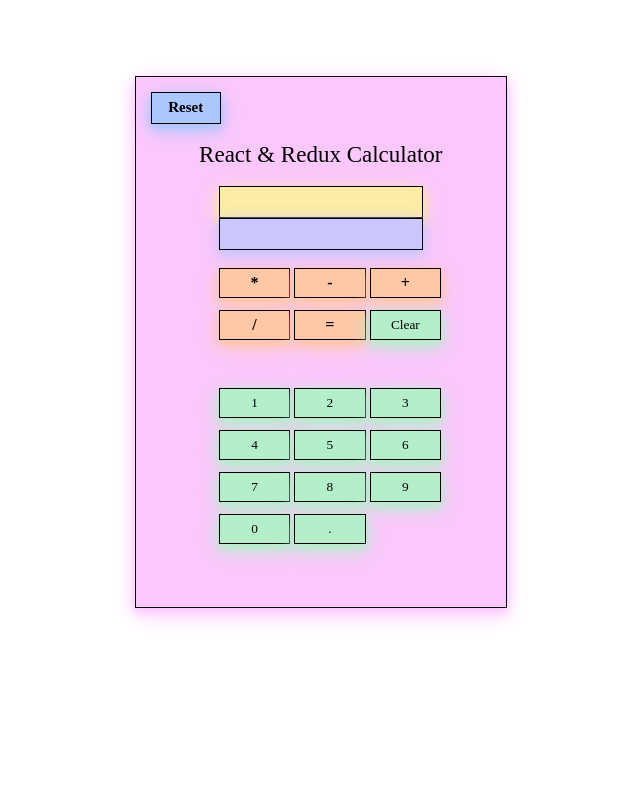
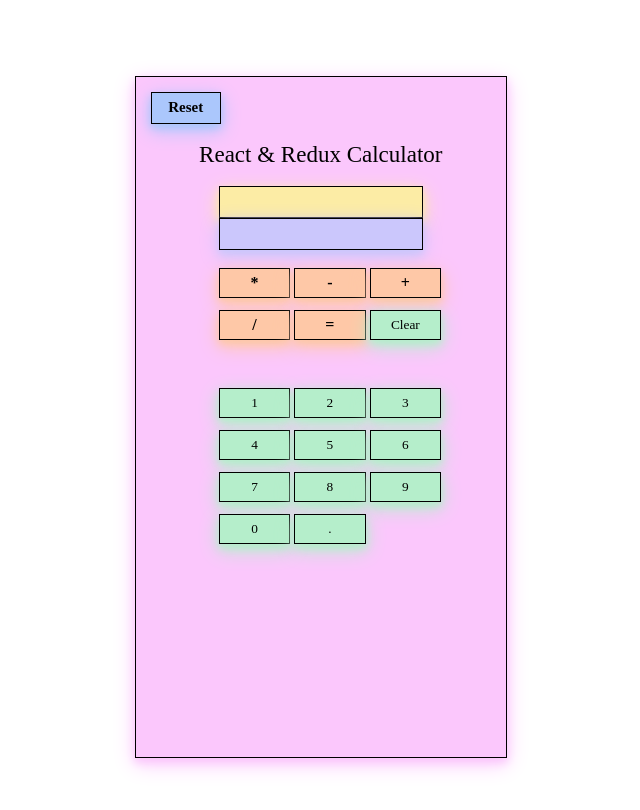
Before and after one commit to delaine3/calculator, a React (Create React App) app: page / in a window 1280 px wide. Shown: the top 810 px of the page, without its empty margins (202-842 px from the left). Built offline with nearby package versions, Linux system fonts and the light colour scheme.

Commit message:
Update App.css

```diff
--- a/src/App.css
+++ b/src/App.css
@@ -78,7 +78,7 @@
   background-color: #fbc7fc;
   box-shadow: 0 4px 8px 0 #fbc7fc, 0 6px 20px 0 #fbc7fc;
   border: 1px solid;
-  height: 500px;
+  height: 650px;
   width: 340px;
   font-family: "Roboto Slab", serif;
   margin: 10%;
```
